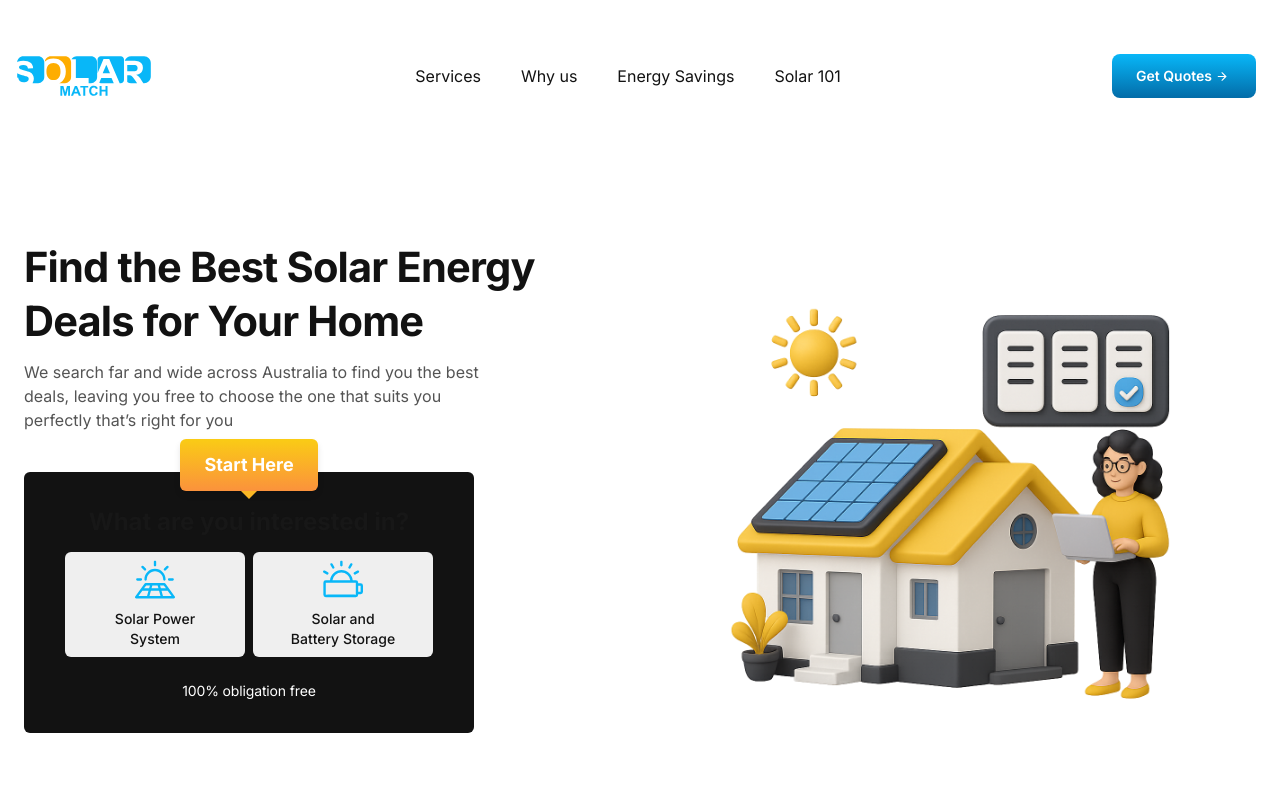
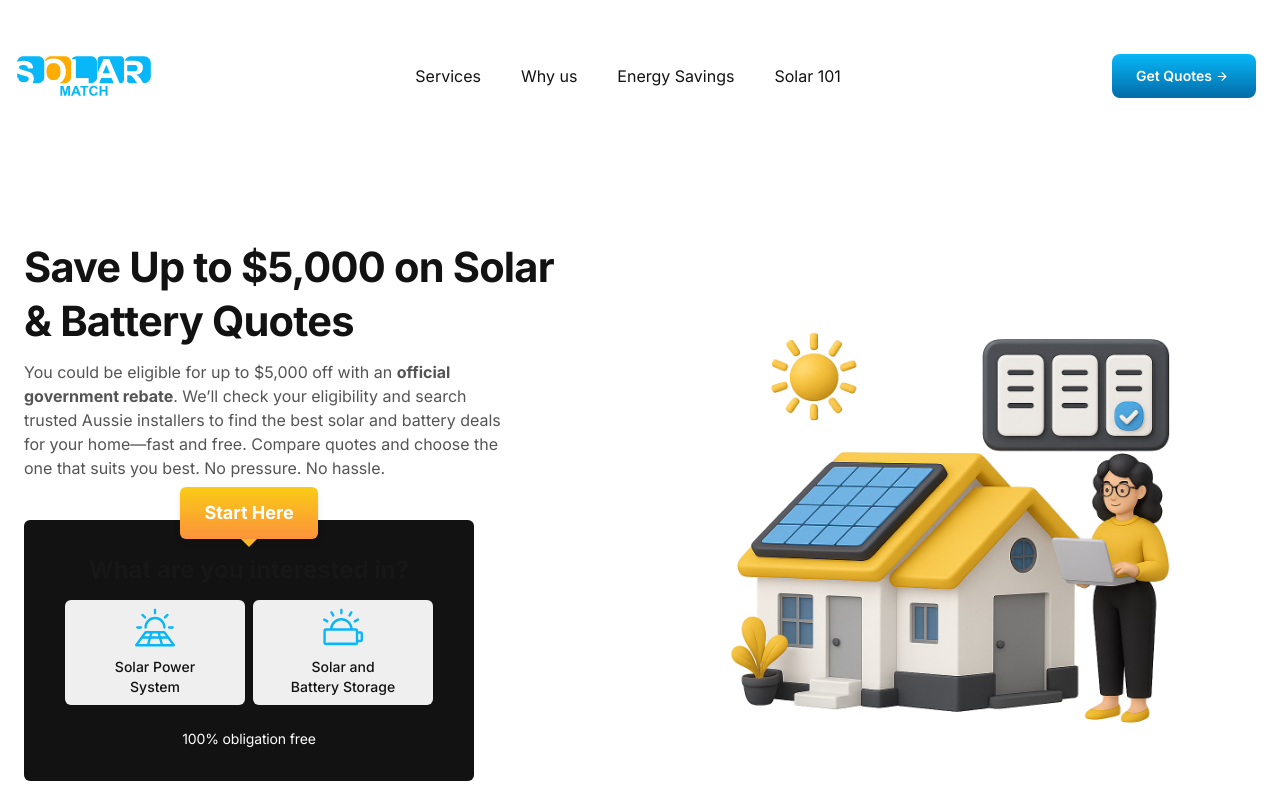
Before and after one commit to elghanbibadr/solarmatch, a Next.js app: page / in a window 1280 px wide. Shown: the top 800 px of the page. Built offline with nearby package versions, Linux system fonts and the light colour scheme; what react-google-recaptcha-v3 would draw is missing.

Commit message:
update the hero title and des

```diff
--- a/app/componenets/Hero.tsx
+++ b/app/componenets/Hero.tsx
@@ -10,11 +10,13 @@ export default function Hero() {
       <div data-aos="fade-right" className="md:my-12   max-w-[1200px] mx-auto ">
         <div className="  ">
           <h1 className="text-[1.38rem]  leading-8 text-darkshadegray text-center md:text-left font-bold md:text-[2.6rem] md:leading-[1.3] md:tracking-[-0.02em]">
-            Find the Best Solar Energy <br className="hidden md:block" />
-            Deals for Your Home
+
+            Save Up to $5,000 on Solar <br className="hidden md:block" /> & Battery Quotes
+
           </h1>
           <p className="mt-3 md:w-[80%] p-3 md:p-0 my-4 text-center md:text-left  text-textColor ">
-          We search far and wide across Australia to find you the best deals, leaving you free to choose the one that suits you perfectly that’s right for you
+      You could be eligible for up to $5,000 off with an <strong>official government rebate</strong>. We’ll check your eligibility and search trusted Aussie installers to find the best solar and battery deals for your home—fast and free.
+Compare quotes and choose the one that suits you best. No pressure. No hassle.
           </p>
         </div>
         {/* "Start Here" Button */}
```
